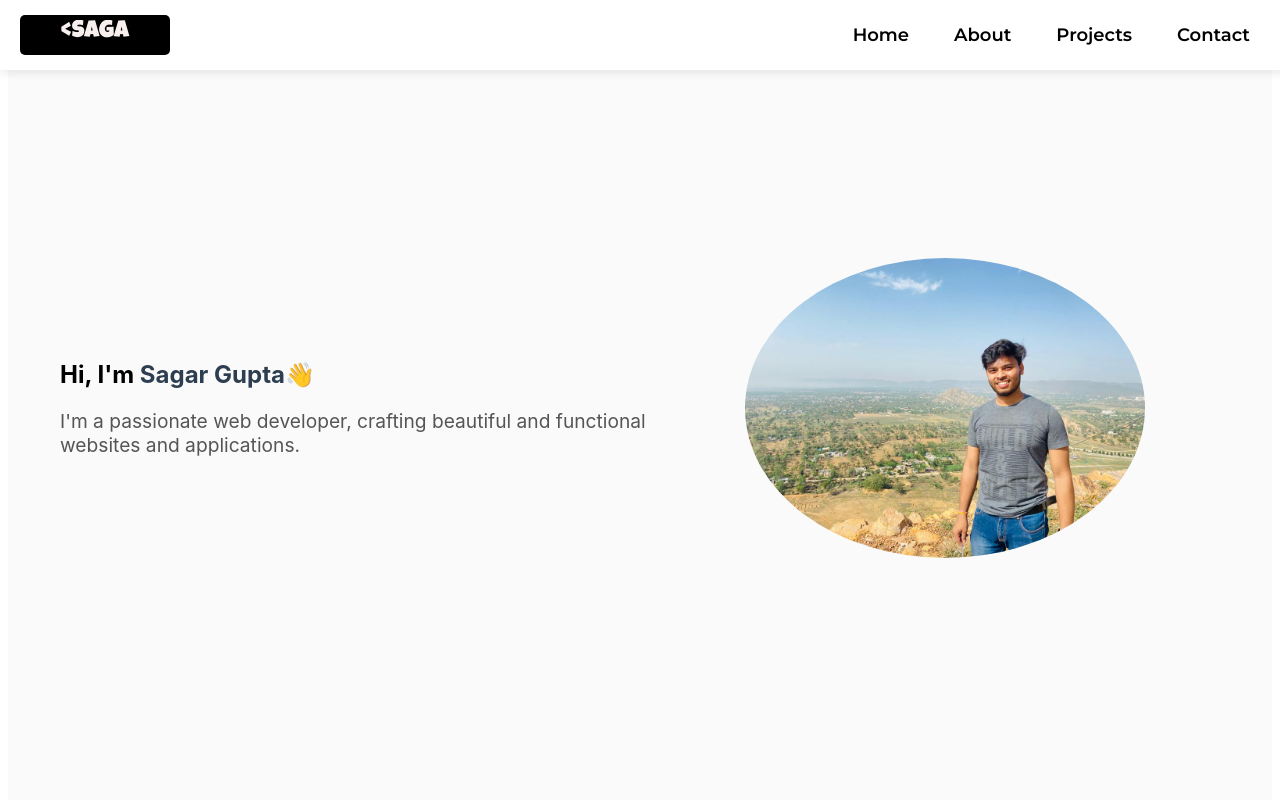
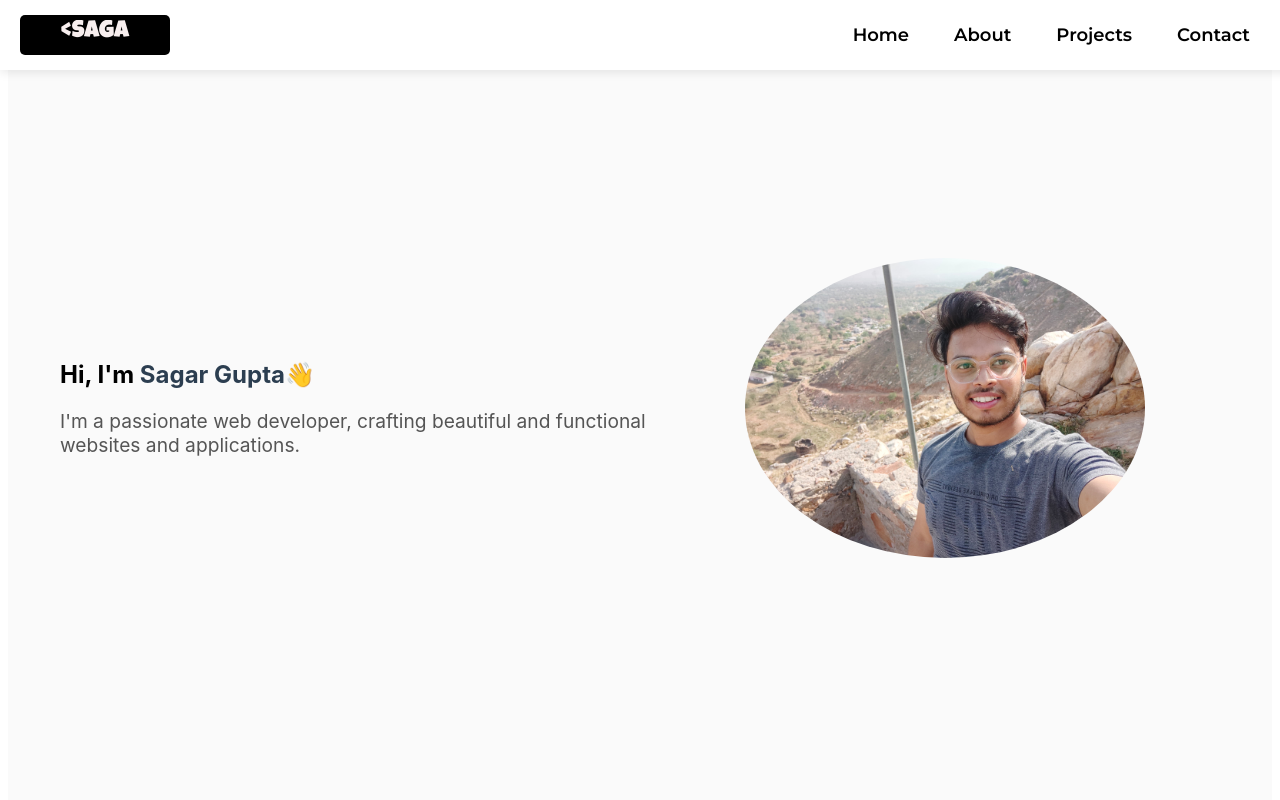
Before and after one commit to thesagargupta/PERSONAL-PORTFOLIO, a React (Vite) app: page / in a window 1280 px wide. Shown: the top 800 px of the page. Built offline with nearby package versions, Linux system fonts and the light colour scheme; a web font is replaced by a local one.

Commit message:
commit fix

```diff
--- a/src/components/Home.jsx
+++ b/src/components/Home.jsx
@@ -11,7 +11,7 @@ const Home = () => {
           <p className="description">I&apos;m a passionate web developer, crafting beautiful and functional websites and applications.</p>
         </div>
         <div className="image-container">
-          <img src={photo2} alt="Sagar Gupta" className="profile-image" />
+          <img src={photo3} alt="Sagar Gupta" className="profile-image" />
         </div>
       </div>
     </section>
```
